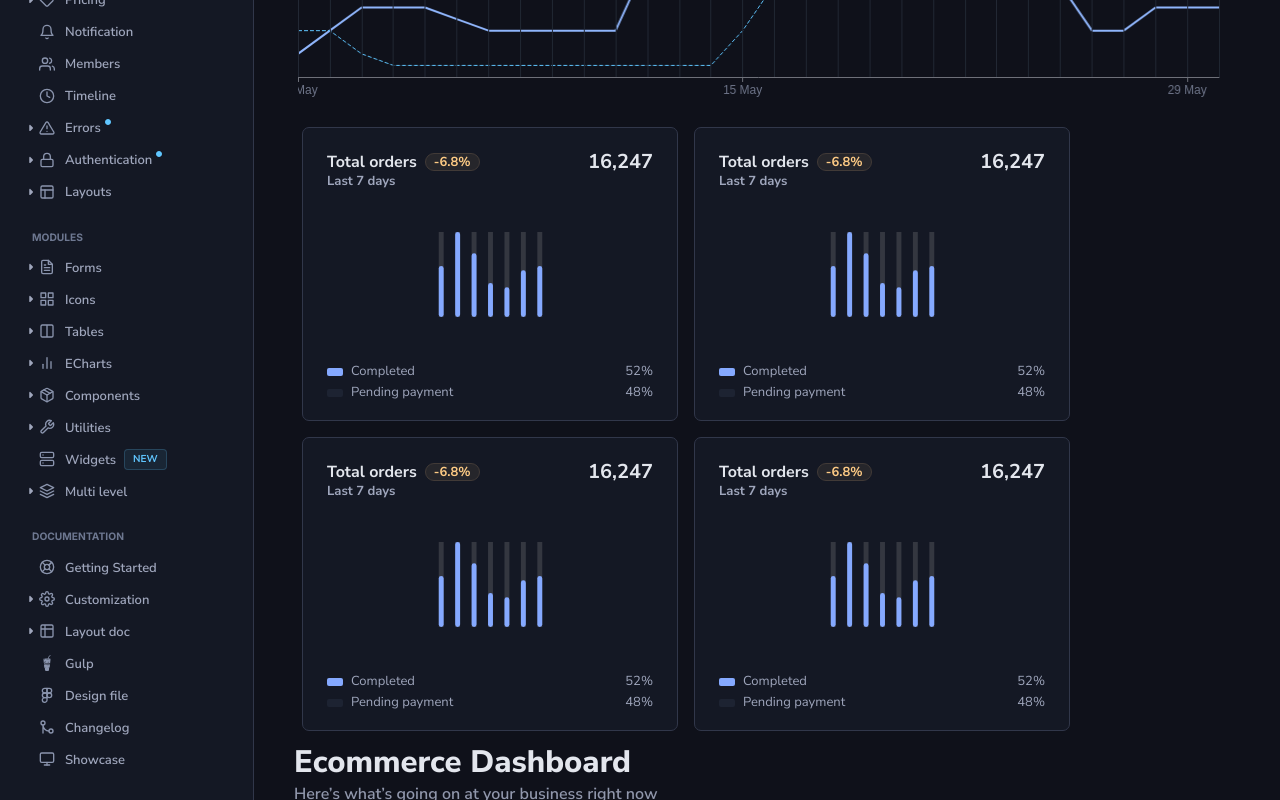
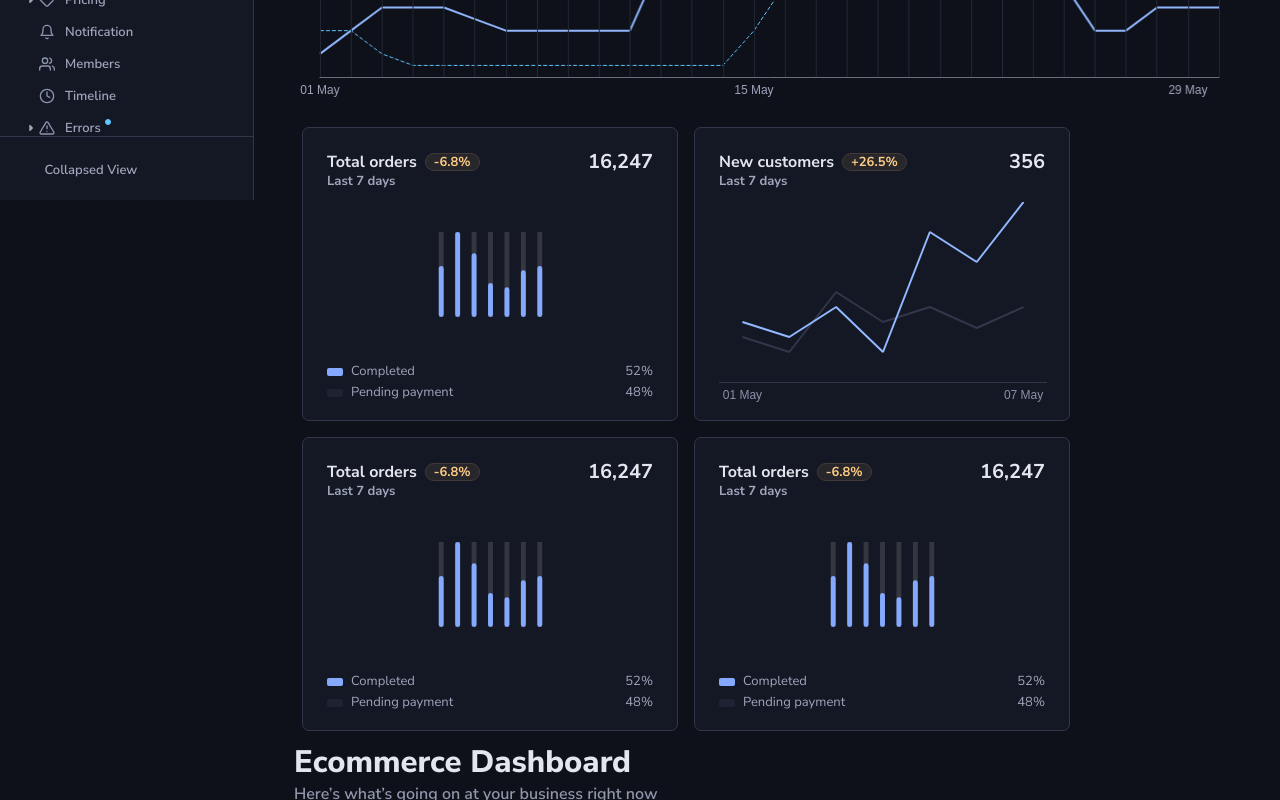
Before and after one commit to Sijonra/jda-admin-panel, a Next.js app: page / in a window 1280 px wide. Shown: the part 600-1400 px from the top of the page. Built offline with nearby package versions, Linux system fonts and the light colour scheme.

Commit message:
feat[JDA-0406]: add customers chart graphic; fix navbar border

```diff
--- a/app/page.module.scss
+++ b/app/page.module.scss
@@ -1,5 +1,5 @@
 .main {
-	padding: 32px 40px;
+	padding: 96px 40px;
 	margin-left: 254px;
 
 	@media (max-width: 990px) {
--- /dev/null
+++ b/components/EcommerceDashboard/EcommerceCharts/Charts/ChartCustomers.tsx
@@ -0,0 +1,98 @@
+import useTheme from '@/hooks/useTheme';
+import Echart from 'echarts-for-react';
+
+const ChartCustomers = () => {
+	const theme = useTheme((state) => state.theme);
+
+	const option = {
+		grid: {
+			top: '0',
+			left: '0',
+			right: '0',
+			bottom: '0',
+			height: 180,
+			width: 328,
+		},
+		xAxis: {
+			type: 'category',
+			data: ['01 May', '02 May', '03 May', '04 May', '05 May', '06 May', '07 May'],
+			axisLabel: {
+				interval: 5,
+				textStyle: {
+					color: theme === 'dark' ? '#8991A8' : '#3E465B',
+					fontSize: 12,
+					fontWeight: 400,
+				},
+			},
+			axisPointer: {
+				type: 'none',
+			},
+			axisTick: {
+				show: false,
+			},
+			axisLine: {
+				lineStyle: {
+					color: theme === 'dark' ? '#31374A' : '#E3E6ED',
+					width: 1,
+				},
+			},
+		},
+		yAxis: {
+			show: false,
+		},
+		series: [
+			{
+				name: 'May',
+				data: [150, 100, 300, 200, 250, 180, 250],
+				type: 'line',
+				showSymbol: false,
+				itemStyle: {
+					color: theme === 'dark' ? '#31374A' : '#E3E6ED',
+				},
+				emphasis: {
+					label: {
+						label: {
+							show: false,
+							formatter: '{c}',
+							showContent: false,
+						},
+					},
+				},
+			},
+			{
+				name: 'April',
+				data: [200, 150, 250, 100, 500, 400, 600],
+				type: 'line',
+				showSymbol: false,
+				itemStyle: {
+					color: theme === 'dark' ? '#92B9FF' : '#3D7FFF',
+				},
+				emphasis: {
+					label: {
+						label: {
+							show: false,
+							formatter: '{c}',
+							showContent: false,
+						},
+					},
+				},
+			},
+		],
+		tooltip: {
+			show: true,
+			trigger: 'axis',
+			backgroundColor: theme === 'dark' ? '#222834' : '#eff2f6',
+			borderColor: theme === 'dark' ? '#525b75' : '#e3e6ed',
+			borderWidth: 1,
+			textStyle: {
+				color: theme === 'dark' ? '#ffffff' : '#000000',
+				fontSize: 14,
+				fontWeight: 'bold',
+			},
+		},
+	};
+
+	return <Echart option={option} />;
+};
+
+export default ChartCustomers;
--- a/components/EcommerceDashboard/EcommerceCharts/Charts/ChartOrders.tsx
+++ b/components/EcommerceDashboard/EcommerceCharts/Charts/ChartOrders.tsx
@@ -16,6 +16,9 @@ const ChardOrders = () => {
 			},
 			axisTick: {
 				show: false,
+			},
+			axisPointer: {
+				type: 'none',
 			},
 		},
 		yAxis: {
--- a/components/EcommerceDashboard/EcommerceCharts/EcommerceCharts.module.scss
+++ b/components/EcommerceDashboard/EcommerceCharts/EcommerceCharts.module.scss
@@ -72,6 +72,12 @@
 		padding: 40px 0;
 	}
 
+	&-chart--2 {
+		width: 328px;
+		height: 180px;
+		padding-top: 10px;
+	}
+
 	&-footer {
 		margin-top: 8px;
 		&__item {
--- a/components/EcommerceDashboard/EcommerceCharts/EcommerceCharts.tsx
+++ b/components/EcommerceDashboard/EcommerceCharts/EcommerceCharts.tsx
@@ -4,6 +4,7 @@ import React, { FC } from 'react';
 import styles from './EcommerceCharts.module.scss';
 import classNames from 'classnames/bind';
 import ChardOrders from './Charts/ChartOrders';
+import ChartCustomers from './Charts/ChartCustomers';
 
 const cx = classNames.bind(styles);
 
@@ -53,47 +54,23 @@ const EcommerceCharts: FC = () => {
 					</div>
 				</div>
 			</div>
-			<div className={cx('chart-orders', 'eccommerce-chart')}>
+			<div className={cx('chart-customers', 'eccommerce-chart')}>
 				<div className={cx('eccommerce-chart-heading')}>
 					<div className={cx('eccommerce-chart-heading__text')}>
 						<h5 className={cx('eccommerce-chart-heading__title')}>
-							Total orders
+							New customers
 							<div className={cx('eccommerce-chart-heading__label')}>
-								-6.8%
+								+26.5%
 							</div>
 						</h5>
 						<p className={cx('eccommerce-chart-heading__subtitle')}>
 							Last 7 days
 						</p>
 					</div>
-					<div className={cx('eccommerce-chart-heading__value')}>16,247</div>
+					<div className={cx('eccommerce-chart-heading__value')}>356</div>
 				</div>
-				<div className={cx('eccommerce-chart-chart--1')}>
-					<ChardOrders />{' '}
-				</div>
-				<div className={cx('eccommerce-chart-footer')}>
-					<div className={cx('eccommerce-chart-footer__item')}>
-						<div
-							className={cx(
-								'eccommerce-chart-footer__label',
-								'eccommerce-chart-footer__label--1'
-							)}></div>
-						<div className={cx('eccommerce-chart-footer__text')}>
-							Completed
-						</div>
-						<div className={cx('eccommerce-chart-footer__value')}>52%</div>
-					</div>
-					<div className={cx('eccommerce-chart-footer__item')}>
-						<div
-							className={cx(
-								'eccommerce-chart-footer__label',
-								'eccommerce-chart-footer__label--2'
-							)}></div>
-						<div className={cx('eccommerce-chart-footer__text')}>
-							Pending payment
-						</div>
-						<div className={cx('eccommerce-chart-footer__value')}>48%</div>
-					</div>
+				<div className={cx('eccommerce-chart-chart--2')}>
+					<ChartCustomers />
 				</div>
 			</div>
 			<div className={cx('chart-orders', 'eccommerce-chart')}>
--- a/components/EcommerceDashboard/EcommerceSells/SellsChart/SellsChart.tsx
+++ b/components/EcommerceDashboard/EcommerceSells/SellsChart/SellsChart.tsx
@@ -6,7 +6,7 @@ const SellsChart = () => {
 
 	const option = {
 		grid: {
-			left: 0,
+			left: 22,
 			right: 1,
 			top: 2,
 			bottom: 0,
@@ -31,9 +31,16 @@ const SellsChart = () => {
 			axisLabel: {
 				interval: 13,
 				textStyle: {
-					color: theme === 'dark' ? '#6D7488' : '#485165',
+					color: theme === 'dark' ? '#9fa6bc' : '#31374a',
 					fontSize: 12,
+					fontWeight: 400,
 				},
+			},
+			axisPointer: {
+				type: 'none',
+			},
+			axisTick: {
+				show: false,
 			},
 			data: [
 				'01 May',
@@ -78,6 +85,7 @@ const SellsChart = () => {
 		},
 		series: [
 			{
+				name: 'May',
 				symbol: 'none',
 				data: [
 					[0, 100],
@@ -121,6 +129,7 @@ const SellsChart = () => {
 				},
 			},
 			{
+				name: 'April',
 				markLine: {
 					symbol: ['none', 'none'],
 					label: { show: false },
--- a/components/Header/Header.module.scss
+++ b/components/Header/Header.module.scss
@@ -1,6 +1,13 @@
 @import '../../styles/bundle.scss';
 
 .header {
+	position: fixed;
+	top: 0;
+	left: 0;
+	opacity: 1;
+	z-index: 1000;
+	width: 100%;
+	height: 64px;
 	padding-right: 2.5rem;
 	padding-left: 1.5rem;
 	display: flex;
@@ -24,6 +31,7 @@
 			color: var(--phoenix-logo-text);
 			font-weight: 600;
 			margin-left: 0.5rem;
+			letter-spacing: -1px;
 		}
 		@media (max-width: 990px) {
 			margin-right: 0;
--- a/components/SideBar/SideBar.module.scss
+++ b/components/SideBar/SideBar.module.scss
@@ -1,7 +1,9 @@
 @import '../../styles/bundle.scss';
 
 .sidebar {
-	position: absolute;
+	position: fixed;
+	top: 64px;
+	left: 0;
 	top: $phoenix-navbar-top-height;
 	display: inline-block;
 	width: 15.875rem;
@@ -49,6 +51,7 @@
 		height: 4rem;
 		display: flex;
 		align-items: center;
+		border-right: 1px solid var(--phoenix-navbar-vertical-border-color);
 		border-top: 1px solid var(--phoenix-navbar-footer-border-color);
 		color: var(--phoenix-navbar-vertical-link-color);
 
```
